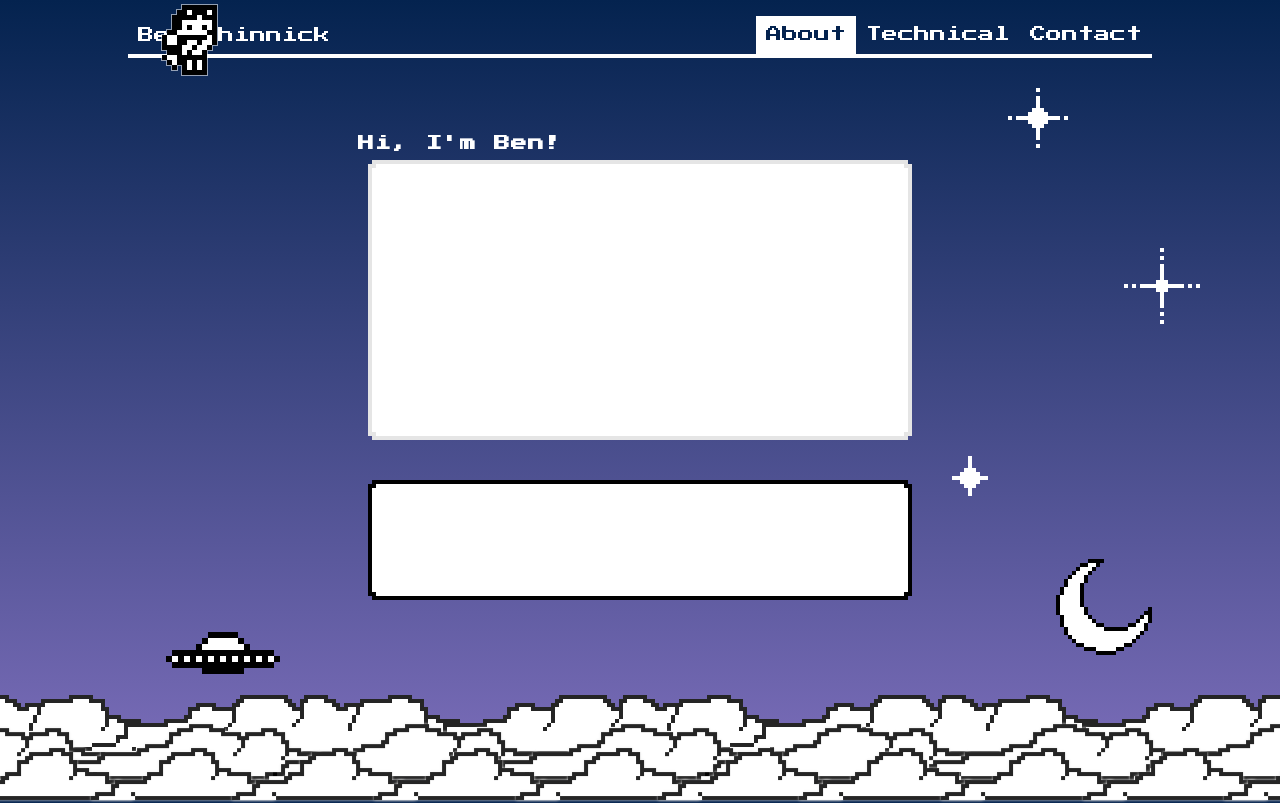
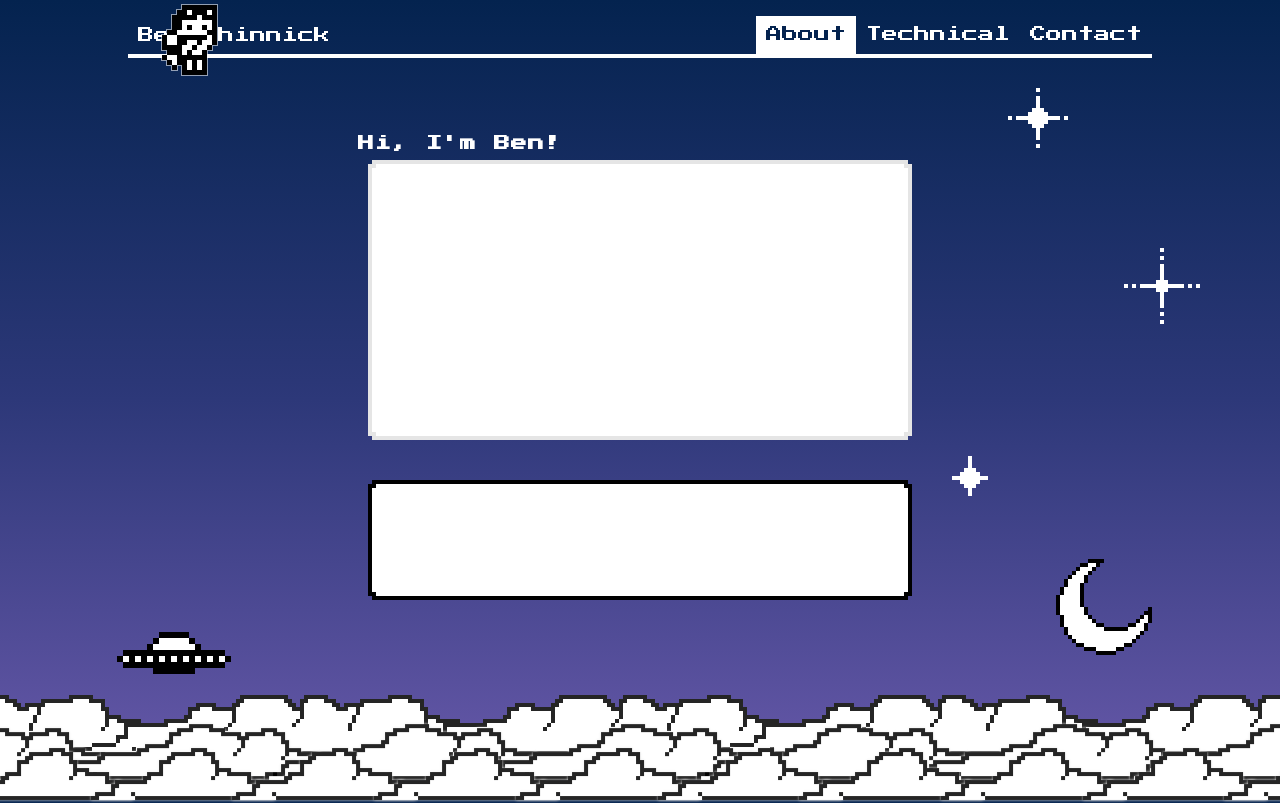
Before and after one commit to benshinnick/personal-website, a React (Create React App) app: page / in a window 1280 px wide. Shown: the top 803 px of the page. Built offline with nearby package versions, Linux system fonts and the light colour scheme; the HTML template or start-up script is replaced by a standard one.

Commit message:
Updated ufo and background gradient

```diff
--- a/src/PersonalWebsite/HomePage/HomePage.css
+++ b/src/PersonalWebsite/HomePage/HomePage.css
@@ -1,4 +1,4 @@
 .home-page {
-    background-image: linear-gradient(180deg, #04234f, #8070be);
+    background-image: linear-gradient(180deg, #04234f, #2d3879,#6a5aac);
     background-attachment: fixed;
 }
--- a/src/PersonalWebsite/HomePage/Moon/Moon.css
+++ b/src/PersonalWebsite/HomePage/Moon/Moon.css
@@ -11,6 +11,6 @@
 }
 
 @keyframes appear {
-    from {bottom: 0}
+    from {bottom: -96px}
     to { bottom: 145px; }
 }
--- a/src/PersonalWebsite/HomePage/UFO/UFO.css
+++ b/src/PersonalWebsite/HomePage/UFO/UFO.css
@@ -1,13 +1,18 @@
 #ufo {
     background-image: url(./ufo.png);
     bottom: 125px;
-    left: 5vw;
+    left: 2vw;
     width: 116px;
     height: 44px;
     position: fixed;
     transform-origin: top right;
-    animation: 5s linear 0s infinite alternate shift;
+    animation: 1s linear 0s 1 alternate slide-in, 10s linear 1s infinite alternate shift;
     z-index: 1;
+}
+
+@keyframes slide-in {
+    from { left: 100vw; }
+    to { left: 2vw; }
 }
 
 @keyframes shift {
--- a/src/PersonalWebsite/PersonalWebsite.jsx
+++ b/src/PersonalWebsite/PersonalWebsite.jsx
@@ -6,7 +6,7 @@ import HomePage from './HomePage/HomePage';
 export default class PersonalWebsite extends React.Component {
     render() {
         return (
-            <div className='personal-website'>
+            <div>
                 <Navbar></Navbar>
                 <HomePage></HomePage>
             </div>
```
